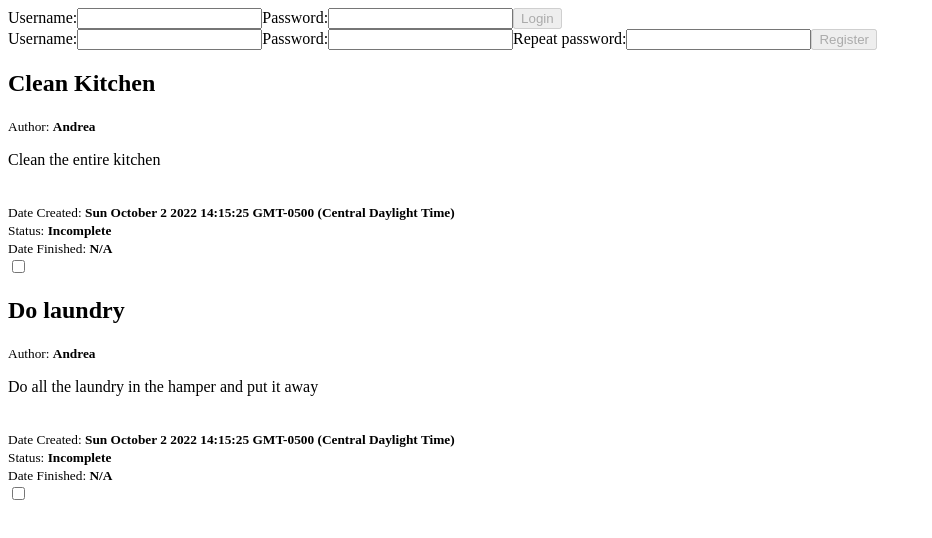
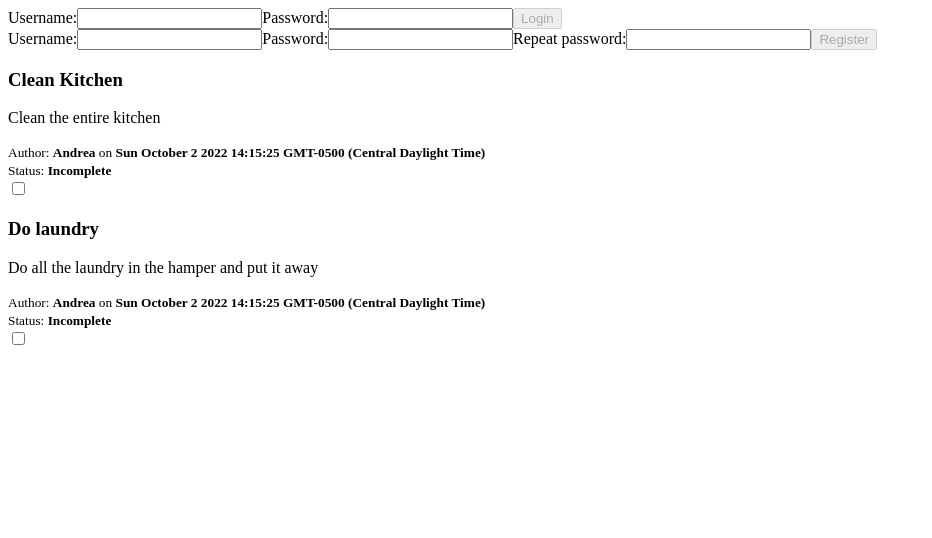
Before and after one commit to andreawatkins/todo_app, a React (Create React App) app: page / in a window 1280 px wide. Shown: the top 538 px of the page, without its empty margins (0-932 px from the left). Built offline with nearby package versions, Linux system fonts and the light colour scheme.

Commit message:
Update to using reducers in all functions

```diff
--- a/src/App.js
+++ b/src/App.js
@@ -24,8 +24,8 @@ function App() {
       id: uuidv4(),
     }
    ]
-  const [user, setUser] = useState('')
-  const [todos, setTodos] = useState(firstTodos)
+  //const [user, setUser] = useState('')
+  //const [todos, setTodos] = useState(firstTodos)
 
   const [state, dispatch] = useReducer(appReducer, {
     user: "",
--- a/src/reducers.js
+++ b/src/reducers.js
@@ -12,7 +12,7 @@ function userReducer(state, action) {
 
   function todoReducer(state, action) {
     switch (action.type) {
-      case "TODO_CREATE":
+      case "CREATE_TODO":
         const newTodo = { title: action.title, description: action.description, author: action.author, created: action.created, id: action.id}
         return [newTodo, ...state];
       default:
--- a/src/todo/CreateTodo.js
+++ b/src/todo/CreateTodo.js
@@ -7,15 +7,10 @@ export default function CreateTodo ({user, dispatch}) {
 
     function handleTitle (evt) { setTitle(evt.target.value) }
     function handleDescription (evt) { setDescription(evt.target.value) }
-    function handleCreate () {
 
-
-
-
-}
     return (
 
-    <form onSubmit={e => {e.preventDefault(); dispatch({ type: "TODO_CREATE", title, description, author: user, created: (new Date(Date.now())).toString(), id: uuidv4() });
+    <form onSubmit={e => {e.preventDefault(); dispatch({ type: "CREATE_TODO", title, description, author: user, created: (new Date(Date.now())).toString(), id: uuidv4() });
     }}>
     <div>Author: <b>{user}</b></div>
     <div>
--- a/src/todo/Todo.js
+++ b/src/todo/Todo.js
@@ -1,41 +1,39 @@
 import { useState } from 'react'
+
 
 export default function Todo ({ title, description, author, created}) {
 
-    const [checked, setChecked] = useState(false)
-    const [completed, setCompleted] = useState("N/A");
+    const [check, setCheck] = useState(false)
+    const [status, setStatus] = useState("");
 
-    const handleCheck = (event) => {
+    const handleCheckbox = (event) => {
         if(event.target.checked){
-            setCompleted((new Date(Date.now())).toString());
+            setStatus(new Date(Date.now()).toString());
         }
         else{
-            setCompleted("N/A");
+            setStatus("");
         }
 
-        setChecked(!checked)
+        setCheck(!check)
     }
 
     return (
         <div>
             <div>
-                <h2>{title}</h2>
-                <small>Author: <b>{author}</b></small>
-            </div>
-            <div>
+
+                <h3>{title}</h3>
                 <p>{description}</p>
 
             </div>
+
             <div>
+                <small>Author: <b>{author}</b> on <b> {created} </b> </small>
                 <br/>
-                <small>Date Created: <b> {created} </b></small>
-                <br/>
-                <small>Status: <b>{checked ? "Complete" : "Incomplete"}</b></small>
-                <br/>
-                <small>Date Finished: <b>{completed}</b></small>
+                <small>Status: <b>{check ? "Completed on "   : "Incomplete"}</b></small>
+                <small>{status}</small>
             </div>
 
-            <input id="check" type="checkbox" onChange={handleCheck}/>
+            <input id="check" type="checkbox" onChange={handleCheckbox}/>
         </div>
     )
 }
--- a/src/user/Login.js
+++ b/src/user/Login.js
@@ -1,13 +1,13 @@
 import React, {useState} from 'react'
 
-export default function Login({setUser}) {
+export default function Login({dispatch}) {
 
     const [username, setUsername] = useState('')
 
     function handleUsername (event) { setUsername(event.target.value)}
 
     return (
-    <form onSubmit={e => {e.preventDefault(); setUser(username);}}>
+    <form onSubmit={e => {e.preventDefault(); dispatch({type: "LOGIN", username});}}>
     <label htmlFor="login-username">Username:</label>
     <input type="text" value={username} onChange = {handleUsername} name = "login-username" id="login-username" />
     <label htmlFor="login-password">Password:</label>
--- a/src/user/Logout.js
+++ b/src/user/Logout.js
@@ -1,8 +1,8 @@
-export default function Logout({user, setUser}) {
+export default function Logout({user, dispatch}) {
 
     return (
-    <form onSubmit={e => { e.preventDefault(); setUser("")} }>
-    Logged in as: <b>{user} </b>
+    <form onSubmit={e => { e.preventDefault(); dispatch({type: "LOGOUT"}); }}>
+    Currently Logged in as: <b>{user} </b>
     <input type="submit" value="Logout" />
     </form>
     )
--- a/src/user/UserBar.js
+++ b/src/user/UserBar.js
@@ -12,6 +12,7 @@ if(user){
     return(
         <>
         <Login dispatch = {dispatch} />
+        <div/>
         <Register dispatch = {dispatch}/>
         </>
     )
```
